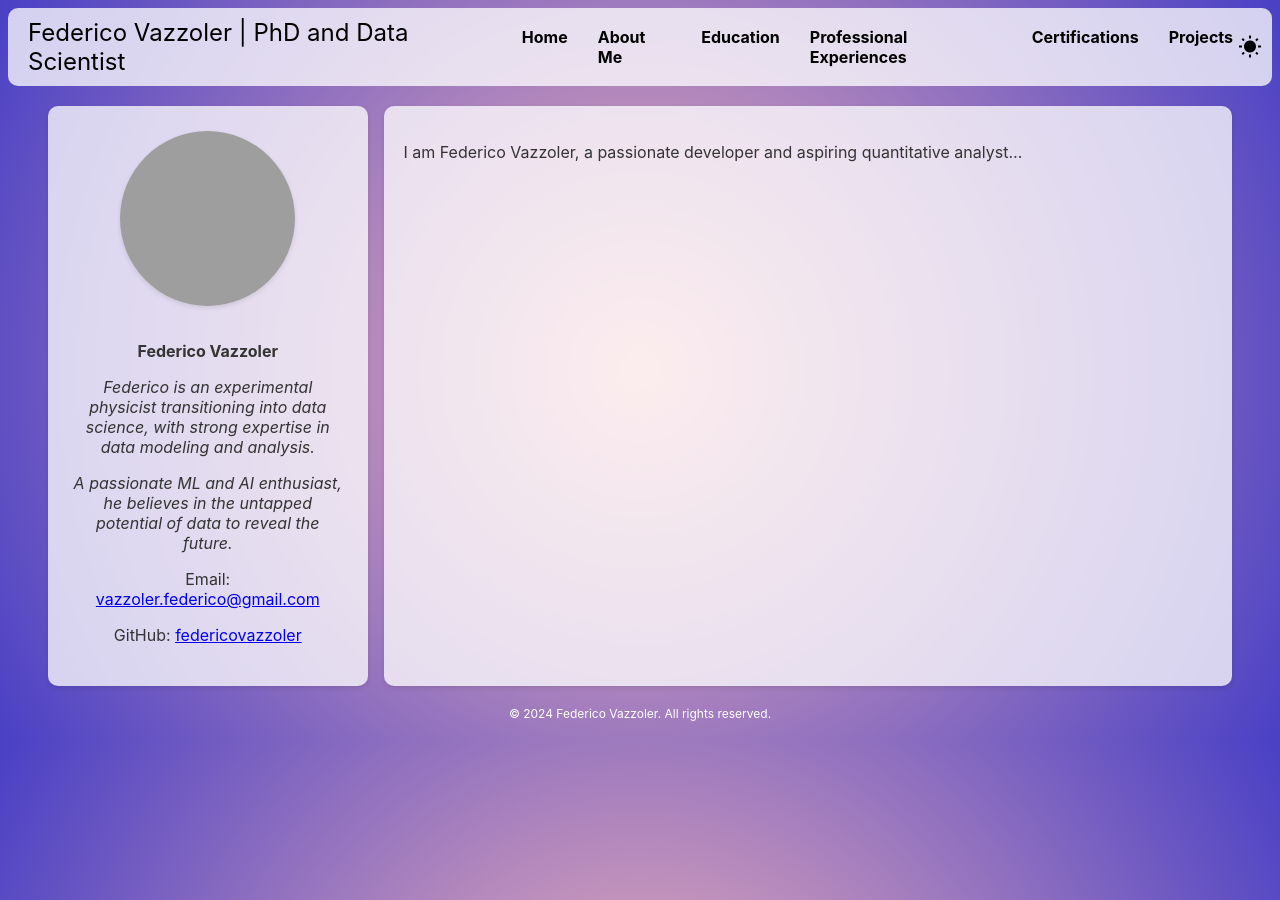
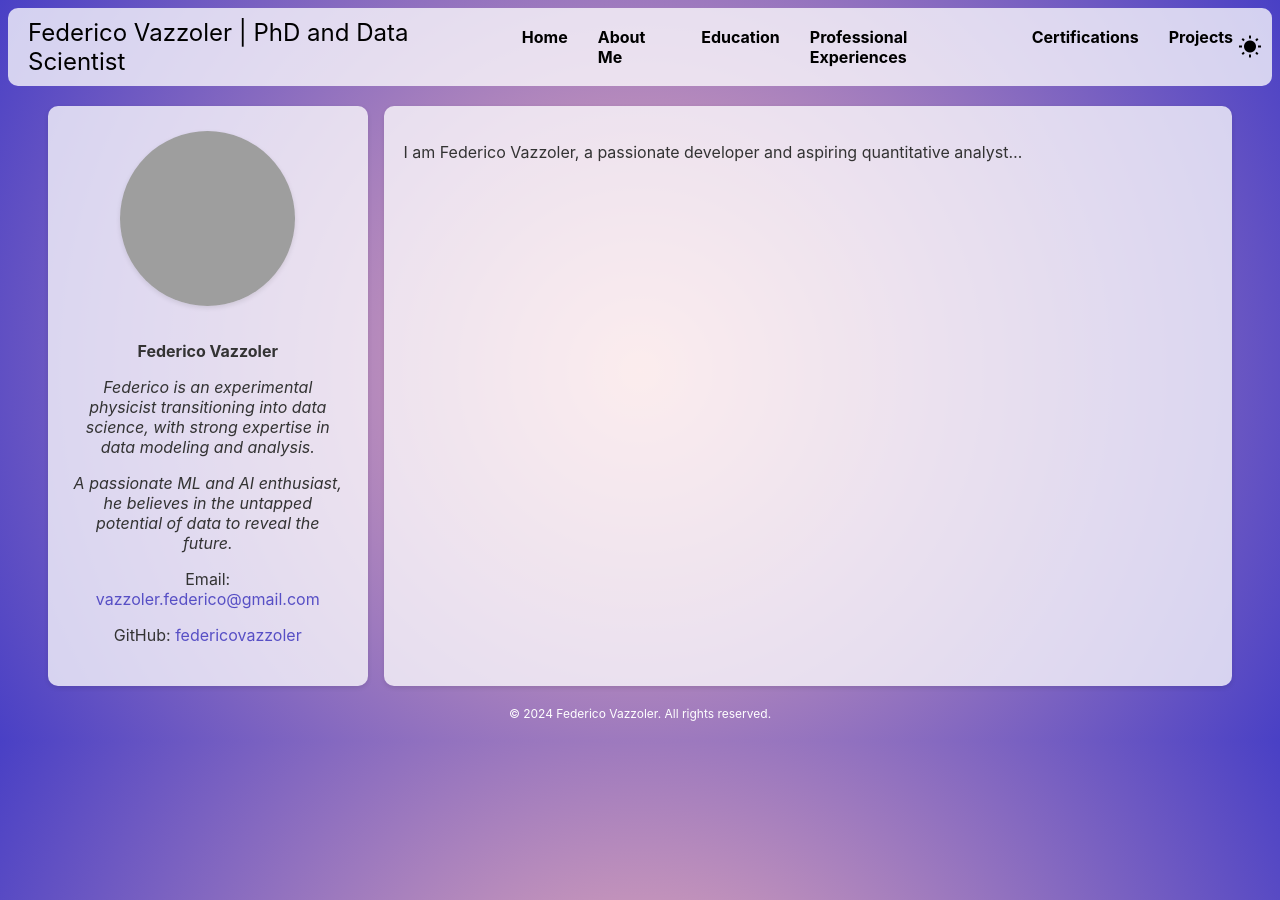
Before and after one commit to federicovazzoler/federicovazzoler.github.io, a Jekyll site: the page built from federico_website/about.md, in a window 1280 px wide. Built offline with Jekyll 4.4.1, drawn with Linux system fonts in a browser that asks for light colours; grey boxes are pictures that could not be loaded.

Commit message:
Changed hyperlink color

```diff
--- a/federico_website/assets/style.css
+++ b/federico_website/assets/style.css
@@ -8,6 +8,19 @@ body {
 /*  background: linear-gradient(to right, rgb(242, 179, 183), rgb(73, 64, 197)); */
   background: radial-gradient(circle, rgb(242, 179, 183), rgb(73, 64, 197));
   color: #333;
+}
+
+/**
+ * Links
+ */
+ a {
+  color: rgb(87, 79, 197);
+  text-decoration: none;
+}
+
+body.dark a {
+  color: rgb(235, 168, 179);
+  text-decoration: none;
 }
 
 /* Navbar styles */
```
